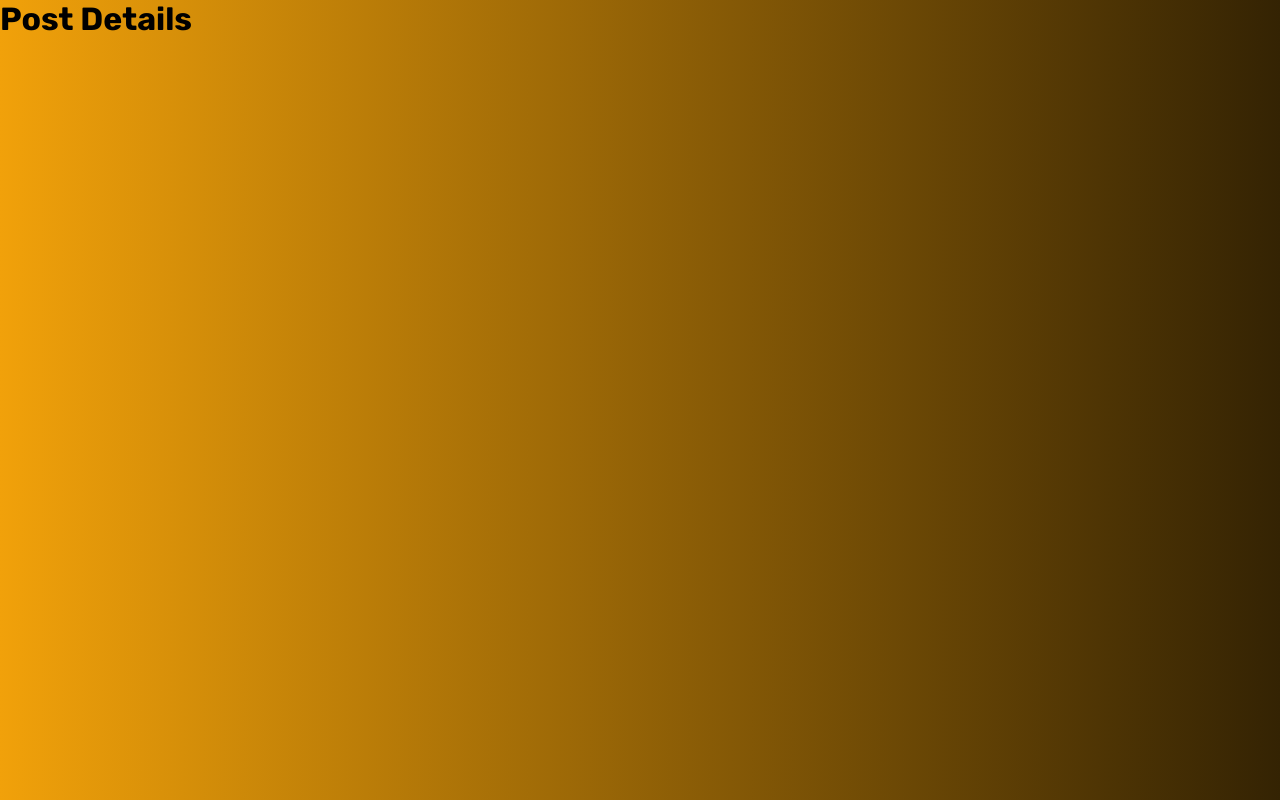
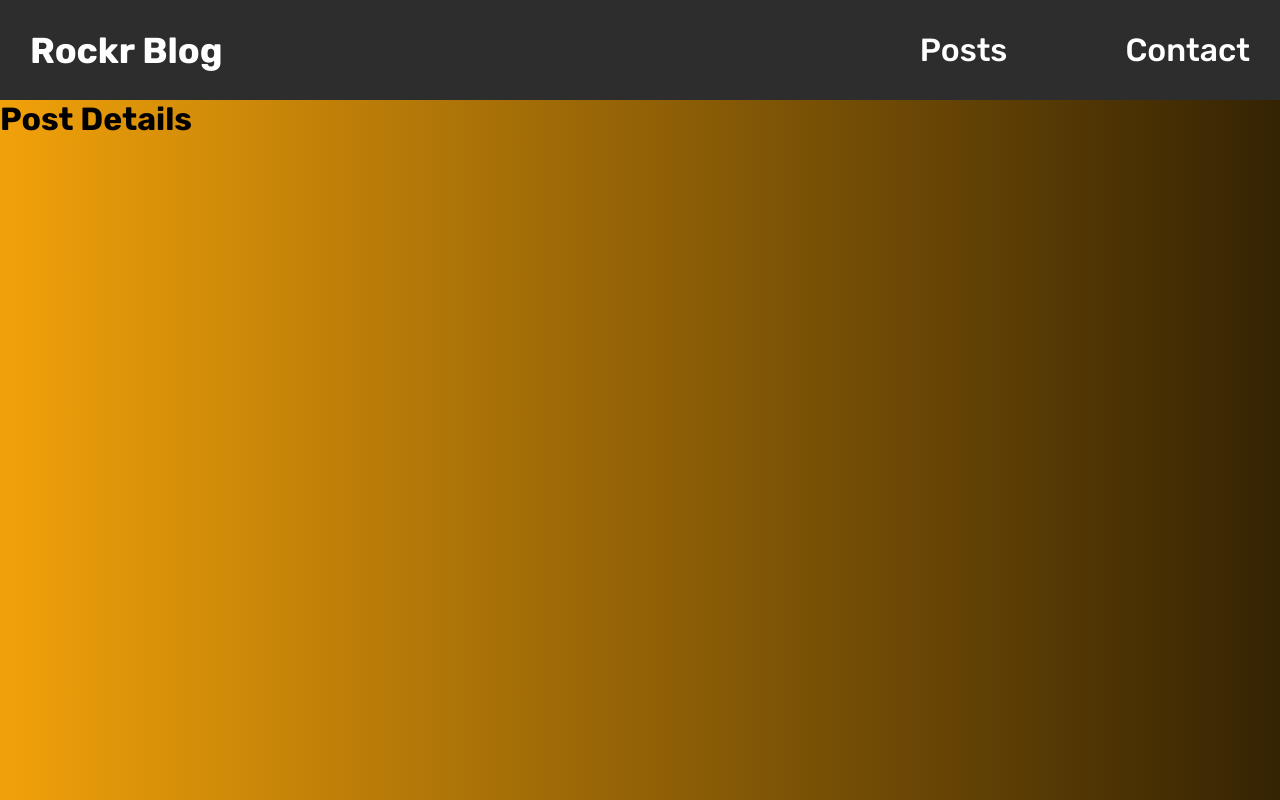
Before and after one commit to rodrigosakamoto/coderockr, a React (Create React App) app: page /post/1 in a window 1280 px wide. Built offline with nearby package versions, Linux system fonts and the light colour scheme.

Commit message:
add header

```diff
--- a/src/App.js
+++ b/src/App.js
@@ -1,6 +1,7 @@
 import { BrowserRouter as Router } from 'react-router-dom';
 
 import Routes from './routes';
+import Header from './components/Header';
 
 import GlobalStyles from './styles/global';
 
@@ -9,6 +10,7 @@ function App() {
     <>
       <GlobalStyles />
       <Router>
+        <Header />
         <Routes />
       </Router>
     </>
--- /dev/null
+++ b/src/components/Header/index.js
@@ -0,0 +1,26 @@
+import { Link } from 'react-router-dom';
+
+import { Container, Wrapper } from './styles';
+
+function Header() {
+  return (
+    <Container>
+      <Wrapper>
+        <Link to="/">Rockr Blog</Link>
+        <ul>
+          <li>
+            <Link to="/">Posts</Link>
+          </li>
+
+          <li>
+            <button type="button" onClick={() => {}}>
+              Contact
+            </button>
+          </li>
+        </ul>
+      </Wrapper>
+    </Container>
+  );
+}
+
+export default Header;
--- /dev/null
+++ b/src/components/Header/styles.js
@@ -0,0 +1,61 @@
+import styled from 'styled-components';
+
+export const Container = styled.header`
+  background: #2d2d2d;
+  color: #fff;
+  padding: 0 30px;
+
+  position: sticky;
+  position: -webkit-sticky;
+  top: 0;
+
+  z-index: 2;
+`;
+
+export const Wrapper = styled.nav`
+  max-width: 1280px;
+  margin: 0 auto;
+  height: 100px;
+
+  display: flex;
+  align-items: center;
+  justify-content: space-between;
+
+  > a {
+    font-size: 36px;
+    line-height: 43px;
+    font-weight: bold;
+    color: #fff;
+    text-decoration: none;
+  }
+
+  ul {
+    list-style: none;
+    display: flex;
+    align-items: center;
+
+    li {
+      &:nth-child(1) {
+        margin-right: 118px;
+      }
+
+      a {
+        text-decoration: none;
+        font-size: 32px;
+        font-weight: 500;
+        color: #fff;
+      }
+
+      button {
+        border: none;
+        background: none;
+        outline: none;
+        cursor: pointer;
+
+        font-size: 32px;
+        font-weight: 500;
+        color: #fff;
+      }
+    }
+  }
+`;
```
